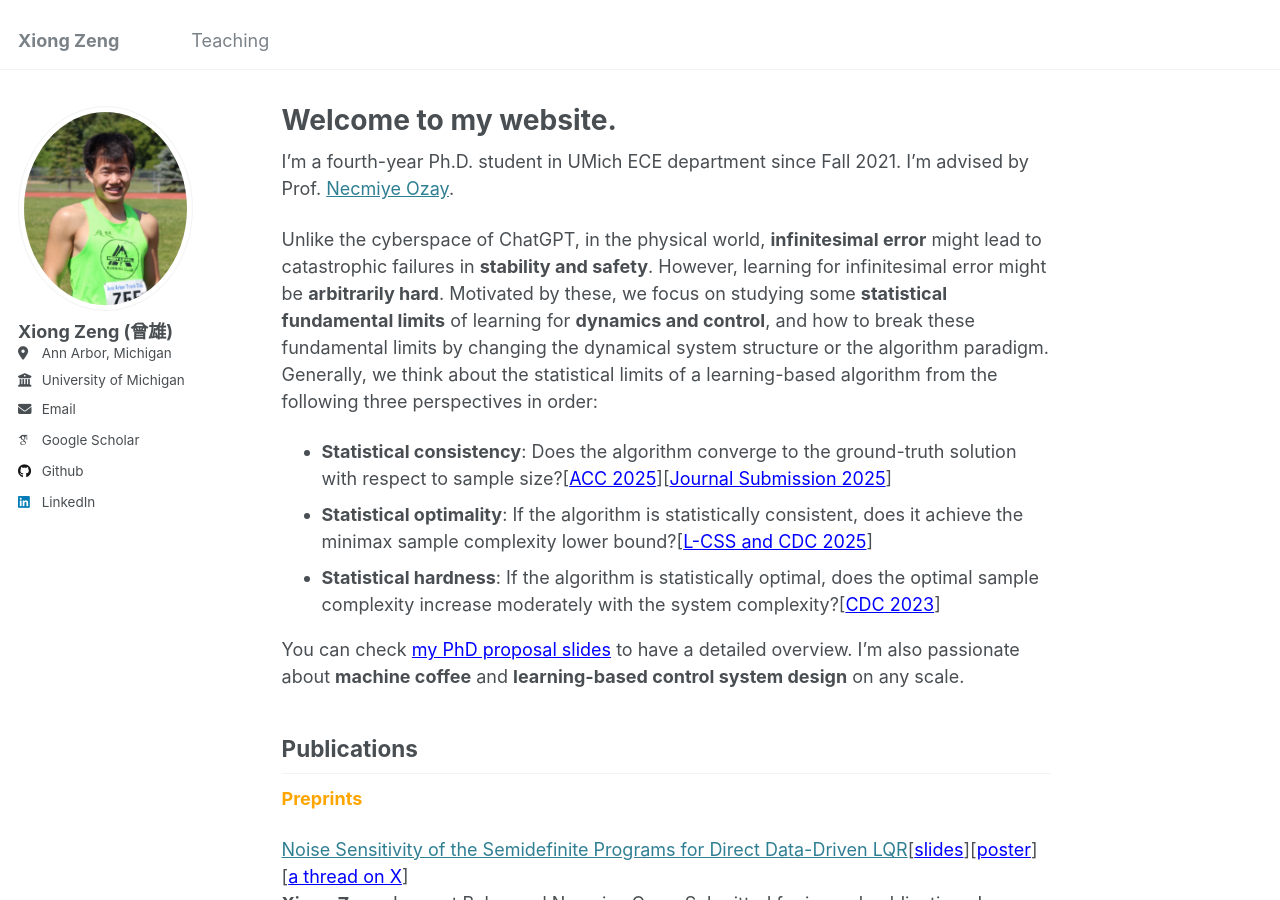
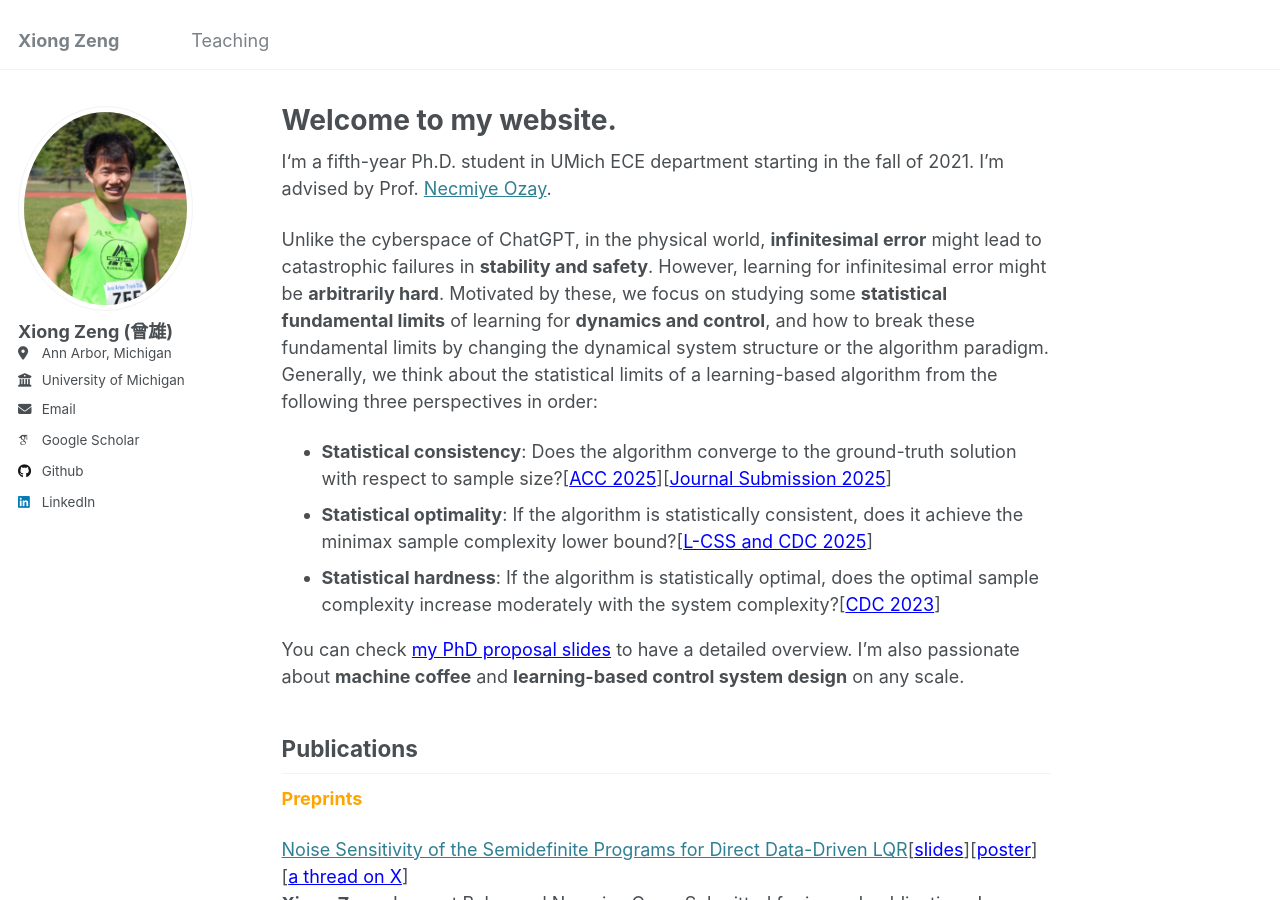
Before and after one commit to zengxiong111/zengxiong.github.io, a Jekyll site: the page built from _pages/about.md, in a window 1280 px wide and 900 px high. Built offline with Jekyll 4.4.1, drawn with Linux system fonts in a browser that asks for light colours; some web fonts are replaced; some of the changed text lies outside the part shown.

Commit message:
Update about.md

```diff
--- a/_pages/about.md
+++ b/_pages/about.md
@@ -7,7 +7,7 @@
   - /about.html
 ---
 
-I'm a fourth-year Ph.D. student in UMich ECE department since Fall 2021. I'm advised by Prof. <a href="https://web.eecs.umich.edu/~necmiye/" target="_blank">Necmiye Ozay</a>.
+I‘m a fifth-year Ph.D. student in UMich ECE department starting in the fall of 2021. I'm advised by Prof. <a href="https://web.eecs.umich.edu/~necmiye/" target="_blank">Necmiye Ozay</a>.
 
 Unlike the cyberspace of ChatGPT, in the physical world, **infinitesimal error** might lead to catastrophic
 failures in **stability and safety**. However, learning for infinitesimal error might be **arbitrarily hard**. Motivated by these, we focus on studying some **statistical fundamental limits** of learning for **dynamics and control**, and how to break these fundamental limits by changing the dynamical system structure or the algorithm paradigm. Generally, we think about the statistical limits of a learning-based algorithm from the following three perspectives in order:
@@ -47,7 +47,7 @@
 &nbsp;
 ## Bio
 
-I obtained my bachelor's degree from Automation Department of <a href="http://english.hust.edu.cn/" target="_blank">Huazhong University of Science and Technology</a> in 2020, where I was advised by Prof. <a href="http://yy311.github.io/" target="_blank">Ye Yuan</a>. After graduation, I took a gap year with my undergraduate advisor and Prof. <a href="https://uwaterloo.ca/applied-mathematics/profiles/jun-liu" target="_blank">Jun Liu</a> from University of Waterloo.
+I obtained my bachelor's degree from the Automation Department of <a href="http://english.hust.edu.cn/" target="_blank">Huazhong University of Science and Technology</a> in 2020, where I was advised by Prof. <a href="http://yy311.github.io/" target="_blank">Ye Yuan</a>. After graduation, I took a gap year with my undergraduate advisor and Prof. <a href="https://uwaterloo.ca/applied-mathematics/profiles/jun-liu" target="_blank">Jun Liu</a> from University of Waterloo.
 
 I was born and grew up in <a href="https://en.wikipedia.org/wiki/Loudi" target="_blank">Loudi</a>, Hunan (湖南娄底), China.
 &nbsp;
```
